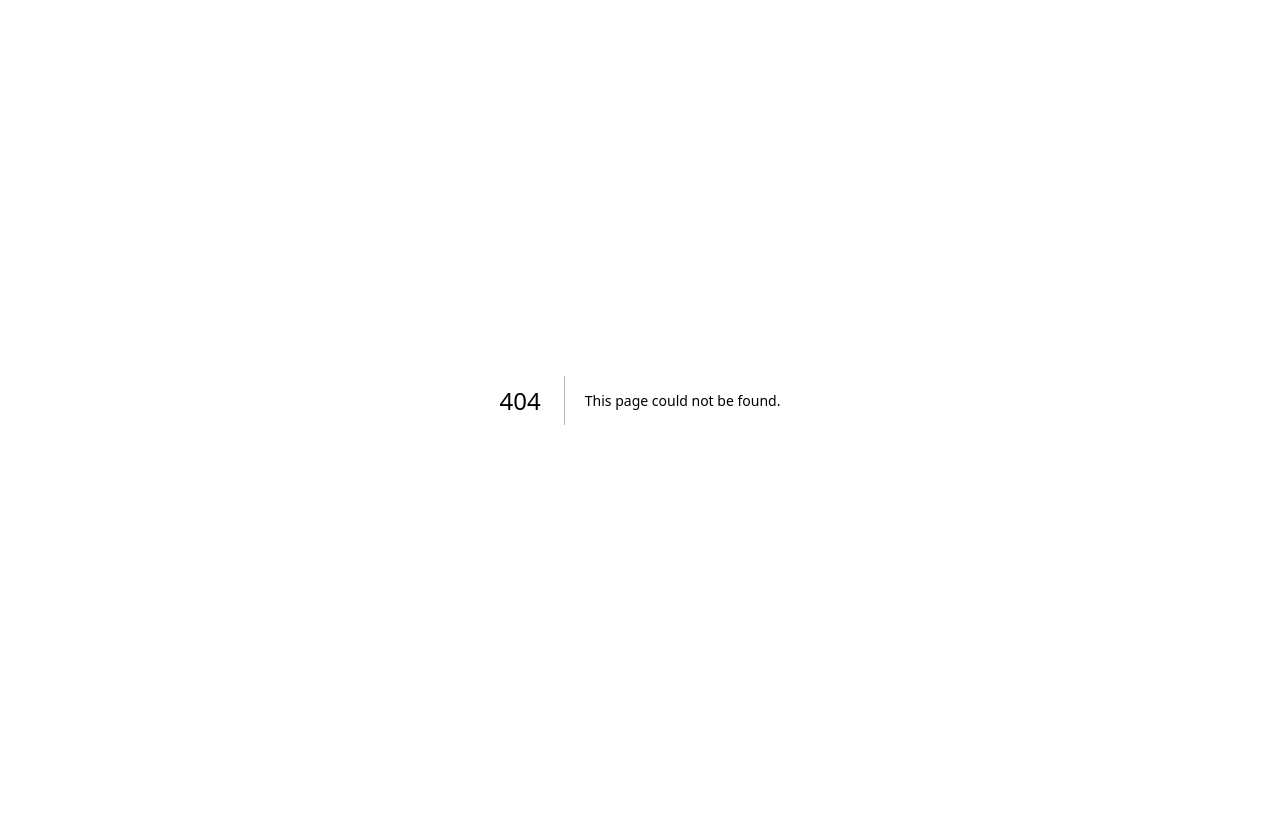
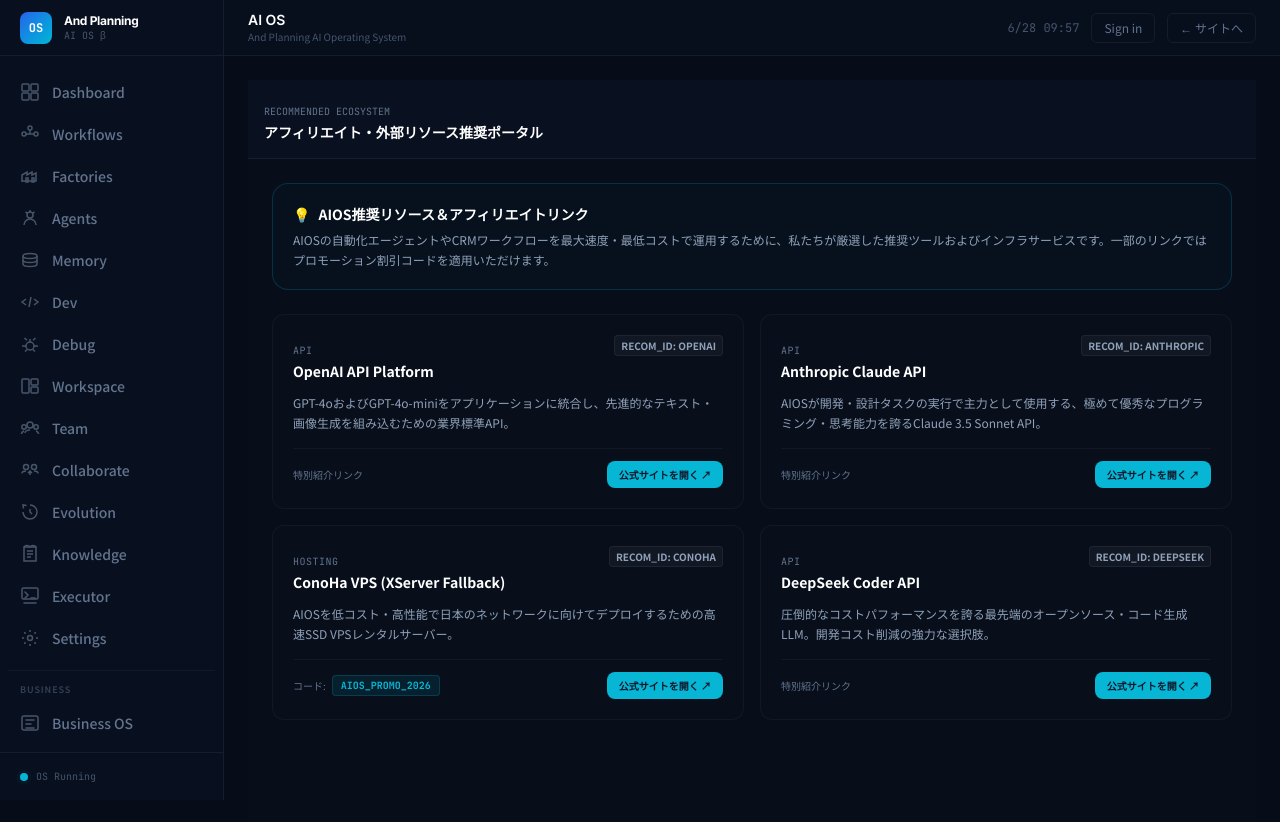
Before and after one commit to KazuyaKawate/andplanning-ai-os, a Next.js app in the folder website/: page /os/affiliates in a window 1280 px wide. Before the commit this address had no page. Shown: the top 822 px of the page. Before the commit the page ends 800 px from the top, so only its background shows below. Built offline with nearby package versions, Linux system fonts and the light colour scheme; no server answers; sample sign-in values are in the browser's storage.

Commit message:
Fix affiliates page typecheck

```diff
--- /dev/null
+++ b/website/app/os/affiliates/page.tsx
@@ -0,0 +1,134 @@
+'use client'
+
+import { useState } from 'react'
+
+type Resource = {
+  id: string
+  title: string
+  category: 'api' | 'hosting' | 'tools' | 'services'
+  description: string
+  affiliateUrl: string
+  discountCode?: string
+  accentColor: string
+}
+
+const RESOURCES: Resource[] = [
+  {
+    id: 'openai',
+    title: 'OpenAI API Platform',
+    category: 'api',
+    description: 'GPT-4oおよびGPT-4o-miniをアプリケーションに統合し、先進的なテキスト・画像生成を組み込むための業界標準API。',
+    affiliateUrl: 'https://platform.openai.com/',
+    accentColor: 'from-emerald-500/20 to-emerald-600/10 text-emerald-400'
+  },
+  {
+    id: 'anthropic',
+    title: 'Anthropic Claude API',
+    category: 'api',
+    description: 'AIOSが開発・設計タスクの実行で主力として使用する、極めて優秀なプログラミング・思考能力を誇るClaude 3.5 Sonnet API。',
+    affiliateUrl: 'https://www.anthropic.com/api',
+    accentColor: 'from-orange-500/20 to-orange-600/10 text-orange-400'
+  },
+  {
+    id: 'conoha',
+    title: 'ConoHa VPS (XServer Fallback)',
+    category: 'hosting',
+    description: 'AIOSを低コスト・高性能で日本のネットワークに向けてデプロイするための高速SSD VPSレンタルサーバー。',
+    affiliateUrl: 'https://www.conoha.jp/vps/',
+    discountCode: 'AIOS_PROMO_2026',
+    accentColor: 'from-blue-500/20 to-blue-600/10 text-blue-400'
+  },
+  {
+    id: 'deepseek',
+    title: 'DeepSeek Coder API',
+    category: 'api',
+    description: '圧倒的なコストパフォーマンスを誇る最先端のオープンソース・コード生成LLM。開発コスト削減の強力な選択肢。',
+    affiliateUrl: 'https://www.deepseek.com/',
+    accentColor: 'border-cyan-500/20 bg-cyan-500/5 text-cyan-400'
+  }
+]
+
+export default function AffiliatesPage() {
+  const [copiedId, setCopiedId] = useState<string | null>(null)
+
+  const handleCopy = (code: string, id: string) => {
+    navigator.clipboard.writeText(code)
+    setCopiedId(id)
+    setTimeout(() => setCopiedId(null), 2000)
+  }
+
+  return (
+    <div className="flex-1 flex flex-col h-[calc(100vh-3.5rem)] bg-[#080F1E] text-slate-100 overflow-hidden font-sans">
+      {/* Context bar */}
+      <div className="p-4 border-b border-white/[0.06] bg-[#0A1220]/60 flex items-center justify-between shrink-0">
+        <div>
+          <span className="text-[10px] text-slate-500 font-mono">RECOMMENDED ECOSYSTEM</span>
+          <h1 className="text-sm font-bold text-white mt-0.5">アフィリエイト・外部リソース推奨ポータル</h1>
+        </div>
+      </div>
+
+      {/* Main Area */}
+      <div className="flex-1 overflow-y-auto p-6 bg-[#070E1A] space-y-6">
+
+        {/* Banner */}
+        <div className="rounded-2xl border border-brand-cyan/20 bg-brand-cyan/[0.02] p-5">
+          <h3 className="text-sm font-bold text-white flex items-center gap-2">
+            <span>💡</span> AIOS推奨リソース＆アフィリエイトリンク
+          </h3>
+          <p className="text-xs text-slate-400 mt-1.5 leading-relaxed">
+            AIOSの自動化エージェントやCRMワークフローを最大速度・最低コストで運用するために、私たちが厳選した推奨ツールおよびインフラサービスです。一部のリンクではプロモーション割引コードを適用いただけます。
+          </p>
+        </div>
+
+        {/* Resources Grid */}
+        <div className="grid grid-cols-1 md:grid-cols-2 gap-4">
+          {RESOURCES.map(r => (
+            <div
+              key={r.id}
+              className="rounded-xl border border-white/[0.04] bg-[#0A1220]/40 p-5 flex flex-col justify-between gap-4 hover:border-white/[0.08] transition-all"
+            >
+              <div className="space-y-3">
+                <div className="flex items-start justify-between">
+                  <div>
+                    <span className="text-[10px] text-slate-500 uppercase tracking-wider font-mono">{r.category}</span>
+                    <h4 className="text-sm font-bold text-white mt-0.5">{r.title}</h4>
+                  </div>
+                  <span className={`inline-block px-1.5 py-0.5 text-[10px] font-bold rounded bg-white/[0.04] text-slate-400 border border-white/[0.06]`}>
+                    RECOM_ID: {r.id.toUpperCase()}
+                  </span>
+                </div>
+                <p className="text-xs text-slate-400 leading-relaxed">{r.description}</p>
+              </div>
+
+              <div className="flex items-center justify-between border-t border-white/[0.04] pt-3 shrink-0">
+                {r.discountCode ? (
+                  <div className="flex items-center gap-1.5">
+                    <span className="text-[10px] text-slate-500">コード:</span>
+                    <button
+                      onClick={() => handleCopy(r.discountCode!, r.id)}
+                      className="px-2 py-0.5 text-[10px] font-mono font-bold rounded bg-brand-cyan/10 border border-brand-cyan/20 text-brand-cyan"
+                    >
+                      {copiedId === r.id ? 'コピー済' : r.discountCode}
+                    </button>
+                  </div>
+                ) : (
+                  <span className="text-[10px] text-slate-500">特別紹介リンク</span>
+                )}
+
+                <a
+                  href={r.affiliateUrl}
+                  target="_blank"
+                  rel="noopener noreferrer"
+                  className="px-3 py-1.5 text-[10px] font-bold rounded-lg bg-brand-cyan hover:bg-brand-cyan-bright text-slate-900 transition-all flex items-center gap-1"
+                >
+                  公式サイトを開く ↗
+                </a>
+              </div>
+            </div>
+          ))}
+        </div>
+
+      </div>
+    </div>
+  )
+}
```
